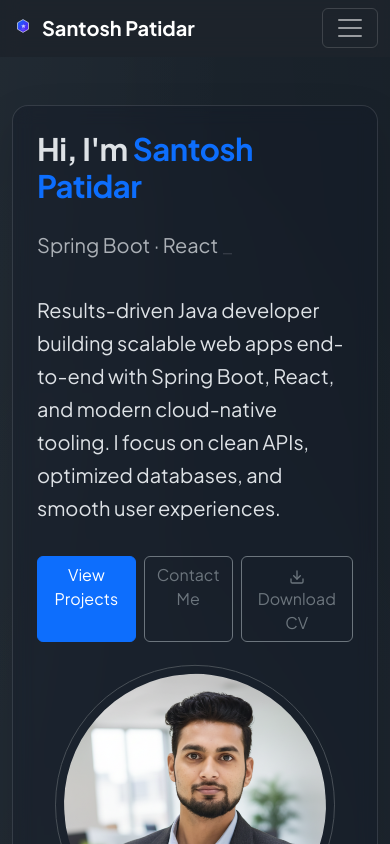
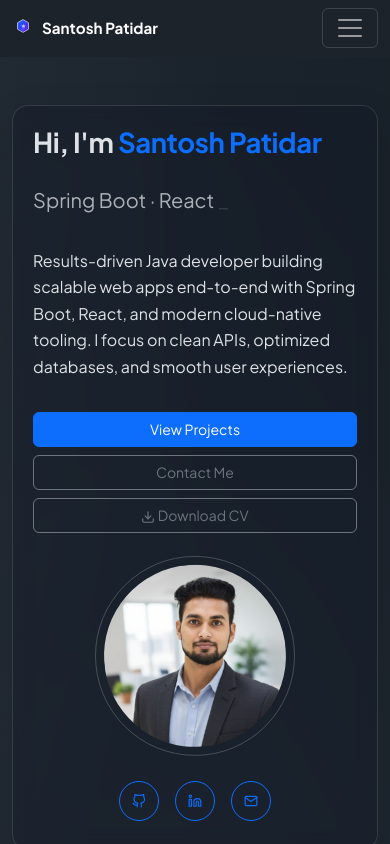
Before and after one commit to Santu-developer/my-webfolio, a React (Vite) app: page / in a window 390 px wide. Shown: the top 844 px of the page. Built offline with nearby package versions, Linux system fonts and the light colour scheme.

Commit message:
Mobile view fix

```diff
--- a/src/styles/index.css
+++ b/src/styles/index.css
@@ -243,6 +243,123 @@ h1, h2, h3, h4, h5, h6,
 	.cv-frame { height: 90vh; }
 }
 
+/* ==============================
+   Mobile Responsive: ≤768px
+   Only overrides for small screens
+   ============================== */
+@media (max-width: 768px) {
+
+  /* --- Hero: profile image --- */
+  /* Fixed 280px circle overflows on small screens; scale it down */
+  #home [style*="width: 280"],
+  #home [style*="width:280"] {
+    width: 200px !important;
+    height: 200px !important;
+  }
+
+  /* --- Hero: social icon circles --- */
+  #home .btn-outline-primary.rounded-circle[style*="width: 50"],
+  #home .btn-outline-primary.rounded-circle[style*="width:50"] {
+    width: 40px !important;
+    height: 40px !important;
+  }
+
+  /* --- Hero: action buttons wrap properly --- */
+  #home .d-flex.gap-2:has(.btn) {
+    flex-wrap: wrap;
+  }
+  #home .d-flex.gap-2:has(.btn) .btn {
+    flex: 1 1 auto;
+    min-width: 0;
+    white-space: nowrap;
+    font-size: 0.875rem;
+    padding: 0.375rem 0.75rem;
+  }
+
+  /* --- Hero: typewriter heading smaller on mobile --- */
+  #home .display-5 {
+    font-size: calc(1.425rem + 1.2vw);
+  }
+
+  /* --- Hero: reduce glass-card padding on very small screens --- */
+  #home .glass-card.p-4.p-md-5 {
+    padding: 1.25rem !important;
+  }
+
+  /* --- ProjectCard: title + Live Demo button side by side --- */
+  .card-body .d-flex.align-items-start.gap-2 {
+    flex-wrap: wrap;
+  }
+  .card-body .d-flex.align-items-start.gap-2 h3,
+  .card-body .d-flex.align-items-start.gap-2 .h5 {
+    flex: 1 1 100%;
+  }
+
+  /* --- ProjectDetail: heading wrap properly --- */
+  .card .h3.mb-0 {
+    word-break: break-word;
+    hyphens: auto;
+  }
+
+  /* --- CV toolbar: stack buttons on very small screens --- */
+  .cv-toolbar {
+    flex-wrap: wrap;
+    gap: 0.5rem;
+  }
+  .cv-toolbar .h5 {
+    flex: 1 1 100%;
+  }
+
+  /* --- Navbar: prevent brand overflow --- */
+  .navbar-brand {
+    max-width: 70%;
+    overflow: hidden;
+  }
+  .navbar-brand strong {
+    font-size: 0.95rem;
+  }
+
+  /* --- General: ensure no horizontal scroll --- */
+  section {
+    overflow-x: hidden;
+  }
+
+  /* --- Reduce text-muted paragraph font on mobile for readability --- */
+  .lead {
+    font-size: 1rem;
+  }
+
+  /* --- Contact: reduce padding inside cards on mobile --- */
+  .glass-card.p-4.p-md-5 {
+    padding: 1.25rem !important;
+  }
+}
+
+/* ==============================
+   Small phones: ≤480px
+   ============================== */
+@media (max-width: 480px) {
+  /* Even smaller hero image */
+  #home [style*="width: 200"],
+  #home [style*="width:200"] {
+    width: 160px !important;
+    height: 160px !important;
+  }
+
+  /* Hero buttons: full width on tiny screens */
+  #home .d-flex.gap-2:has(.btn) {
+    flex-direction: column;
+  }
+  #home .d-flex.gap-2:has(.btn) .btn {
+    width: 100%;
+  }
+
+  /* Smaller footer text */
+  footer small {
+    font-size: 0.75rem;
+  }
+}
+
 /* Print styles: hide chrome and backgrounds when printing */
 @media print {
 	body { background: #fff !important; }
```
